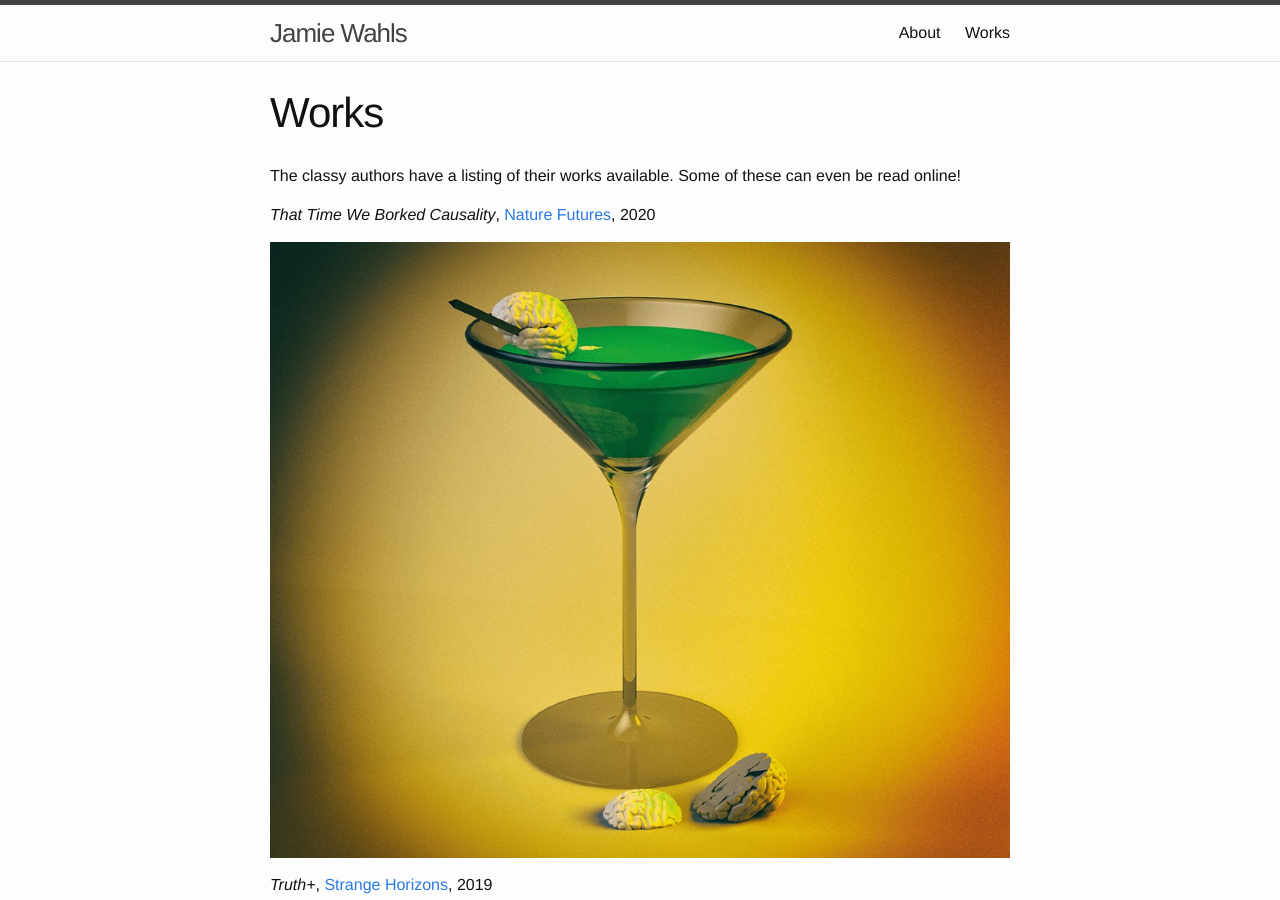
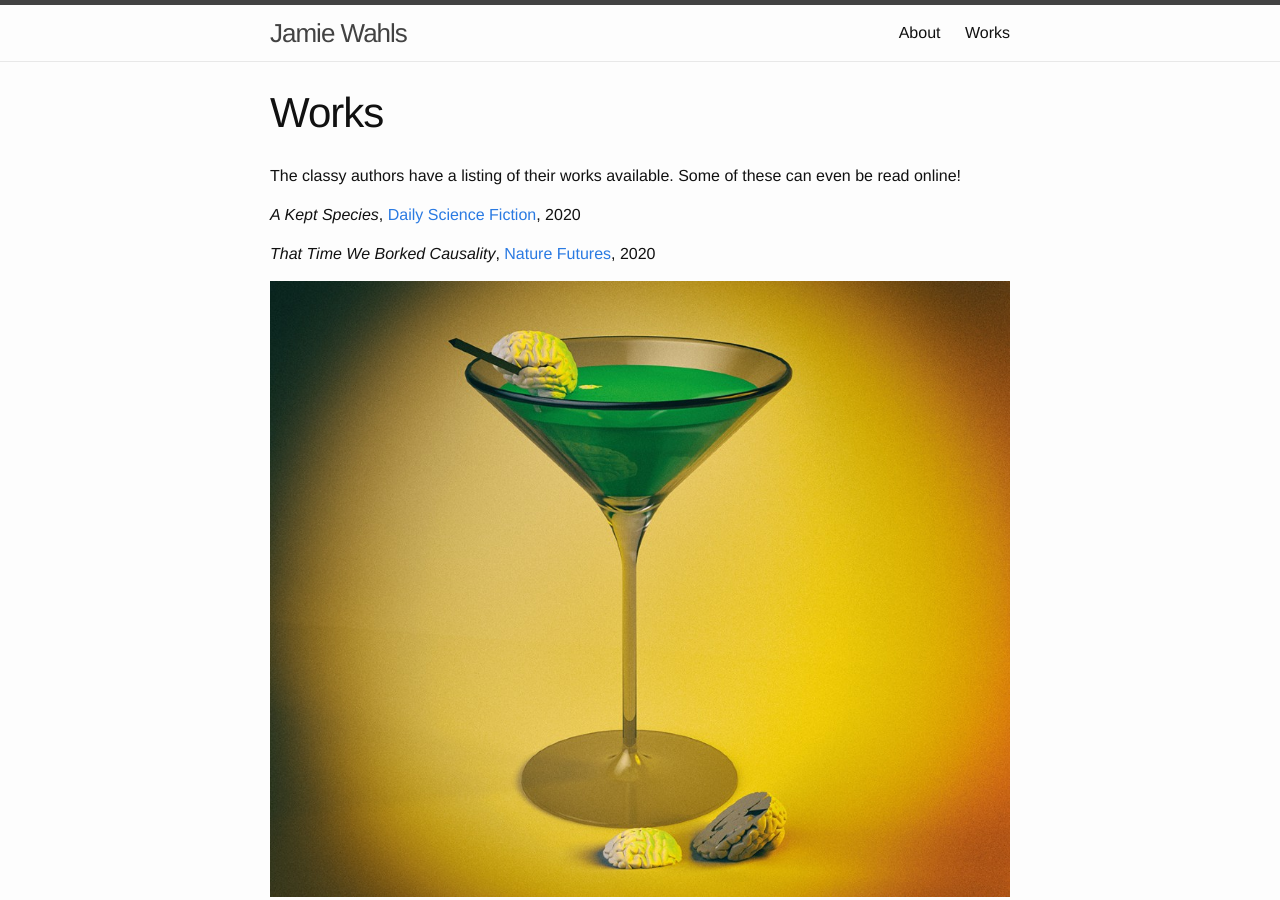
Before and after one commit to jayterwahl/author-website.github.io, a Jekyll site: the page built from works.md, in a window 1280 px wide and 900 px high. Built offline with Jekyll 4.4.1, drawn with Linux system fonts in a browser that asks for light colours.

Commit message:
Updating Works page

```diff
--- a/works.md
+++ b/works.md
@@ -5,6 +5,8 @@ permalink: /works/
 ---
 
 The classy authors have a listing of their works available. Some of these can even be read online!
+
+*A Kept Species*, [Daily Science Fiction](https://dailysciencefiction.com/science-fiction/future-societies/jamie-wahls/a-kept-species), 2020
 
 *That Time We Borked Causality*, [Nature Futures](https://www.nature.com/articles/d41586-020-02384-4?utm_source=twt_nft&utm_medium=social&utm_campaign=futures), 2020
 
```
